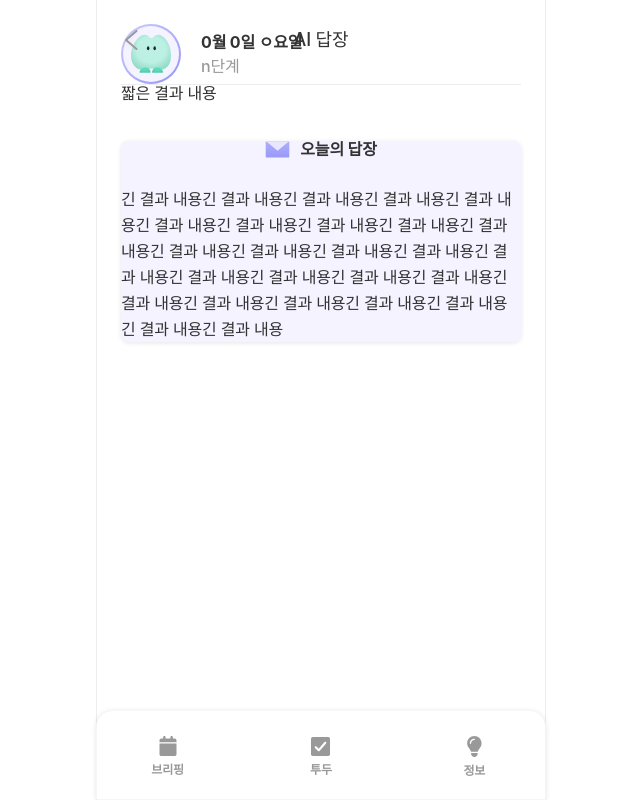
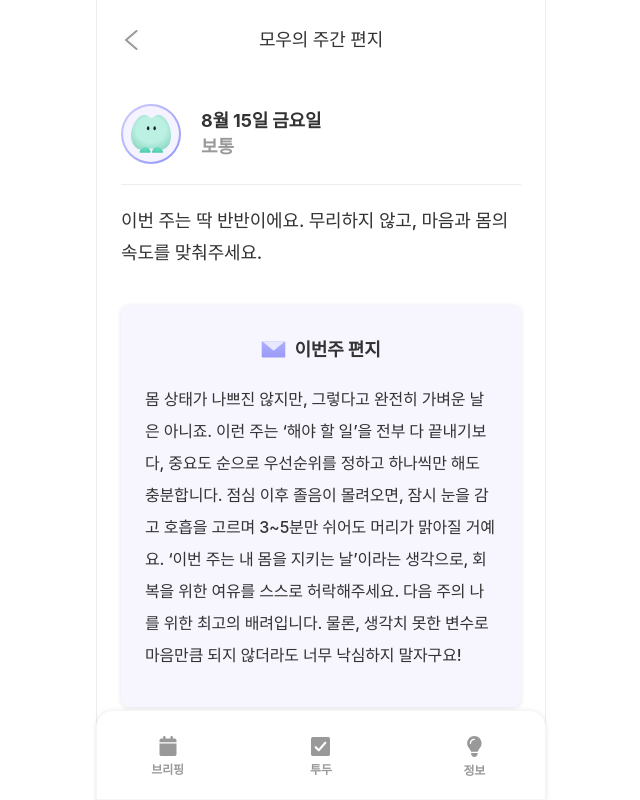
Before and after one commit to WomanTech2025-MoWo/MoWo_FE, a React (Create React App) app: page /aianalysis in a window 1280 px wide. Shown: the whole page, without its empty margins (319-959 px from the left). Built offline with nearby package versions, Linux system fonts and the light colour scheme; a web font is replaced by a local one.

Commit message:
♻️[Refactor] 스타일 변수 적용 및 출력 내용 더미 데이터로 교체

```diff
--- a/src/pages/aianalysis/AiAnalysisPage.tsx
+++ b/src/pages/aianalysis/AiAnalysisPage.tsx
@@ -5,29 +5,28 @@ import GlobalNavigation from '../../layouts/GlobalNavigation';
 import InnerLayout from '../../layouts/InnerLayout';
 import AiCharacter from '../../components/icons/ai/AiCharacter';
 import IconLetter from '../../components/icons/features/ai/IconLetter';
+import { aiAnalysisData, AnalysisLevel } from './data/aiAnalysisResult';
 
-const AiResultWrap = styled.div``;
-
-const AiResultWrapper = styled(InnerLayout)``;
+const AiResultWrap = styled(InnerLayout)``;
 
 const AiProfileWrapper = styled.div`
   display: flex;
-  gap: 20px;
+  gap: var(--size-gap-lg);
   align-items: center;
-  border-bottom: 1px solid var(--color-gray-200);
-  padding-bottom: var(--size-layout-padding);
-  margin-bottom: var(--size-layout-padding);
+  border-bottom: 1px solid var(--color-border-color);
+  padding-bottom: var(--size-gap-lg);
+  margin-bottom: var(--size-gap-lg);
 `;
 
 const AiCharacterCircle = styled.div`
-  width: 60px;
-  height: 60px;
+  width: var(--size-height-xl);
+  height: var(--size-height-xl);
   display: flex;
   align-items: center;
   justify-content: center;
   border: 2px solid transparent;
   border-radius: 50%;
-  background-image: linear-gradient(#f5f3ff, #f5f3ff), linear-gradient(to bottom right, var(--color-secondary-200), #9494f8);
+  background-image: var(--color-gradient-bg), var(--color-gradient-sub);
   border-image-slice: 1;
   background-origin: border-box;
   background-clip: content-box, border-box;
@@ -37,71 +36,80 @@ const AiCharacterCircle = styled.div`
 const DateTextWrapper = styled.div`
   display: flex;
   flex-direction: column;
-  gap: 8px;
+  gap: var(--size-gap-xs);
 `;
 
 const TextToday = styled.p`
+  font-size: var(--font-size-lg);
   font-weight: var(--font-weight-bold);
 `;
 
 const TextStep = styled.p`
-  font-weight: var(--font-weight-medium);
+  font-size: var(--font-size-lg);
+  font-weight: var(--font-weight-semi-bold);
   color: var(--color-gray-500);
 `;
 
 const ResultSummary = styled.p`
+  font-size: var(--font-size-lg);
   font-weight: var(--font-weight-medium);
+  line-height: var(--line-height-lg);
 `;
 
 const ResultBox = styled.div`
   box-shadow: var(--box-shadow-default);
-  background-color: #f5f3ff;
+  background-color: var(--color-secondary-500);
   border-radius: var(--size-border-radius-md);
-  margin: 40px 0;
-  padding: 28px var(--size-layout-padding);
+  margin: var(--size-gap-xxl) 0;
+  padding: var(--size-gap-xxl) var(--size-gap-xl);
 `;
 
 const ResultBoxTitle = styled.h3`
   display: flex;
   align-items: cneter;
   justify-content: center;
-  gap: 10px;
+  gap: var(--size-gap-xs);
+  font-size: var(--font-size-lg);
   font-weight: var(--font-weight-bold);
-  margin-bottom: 28px;
+  margin-bottom: var(--size-gap-xl);
 `;
 
 const ResultText = styled.p`
   font-weight: var(--font-weight-medium);
-  line-height: var(--line-height-md);
+  line-height: var(--line-height-lg);
 `;
 
 const AiAnalysisPage = () => {
+  const today = new Date();
+  const formattedDate = today.toLocaleDateString('ko-KR', {
+    month: 'long',
+    day: 'numeric',
+    weekday: 'long',
+  });
+
+  const dataLevel: AnalysisLevel = 'normal'; // <- 나중에 API 값으로 대체
+  const { label, summary, detail } = aiAnalysisData[dataLevel];
+
   return (
-    <AiResultWrap>
-      <HeaderWithBack>AI 답장</HeaderWithBack>
-      <AiResultWrapper>
+    <AiResultWrap withHeader={true}>
+      <HeaderWithBack>모우의 주간 편지</HeaderWithBack>
       <AiProfileWrapper>
         <AiCharacterCircle>
           <AiCharacter width="40" />
         </AiCharacterCircle>
         <DateTextWrapper>
-            <TextToday>0월 0일 ㅇ요일</TextToday>
-            <TextStep>n단계</TextStep>
+          <TextToday>{formattedDate}</TextToday>
+          <TextStep>{label}</TextStep>
         </DateTextWrapper>
       </AiProfileWrapper>
-        <ResultSummary>짧은 결과 내용</ResultSummary>
+      <ResultSummary>{summary}</ResultSummary>
       <ResultBox>
         <ResultBoxTitle>
           <IconLetter />
-            오늘의 답장
+          이번주 편지
         </ResultBoxTitle>
-          <ResultText>
-            긴 결과 내용긴 결과 내용긴 결과 내용긴 결과 내용긴 결과 내용긴 결과 내용긴 결과 내용긴 결과 내용긴 결과 내용긴 결과 내용긴 결과 내용긴
-            결과 내용긴 결과 내용긴 결과 내용긴 결과 내용긴 결과 내용긴 결과 내용긴 결과 내용긴 결과 내용긴 결과 내용긴 결과 내용긴 결과 내용긴 결과
-            내용긴 결과 내용긴 결과 내용긴 결과 내용
-          </ResultText>
+        <ResultText>{detail}</ResultText>
       </ResultBox>
-      </AiResultWrapper>
       <GlobalNavigation />
     </AiResultWrap>
   );
```
Lines whose indentation alone changed are shown as unchanged.
